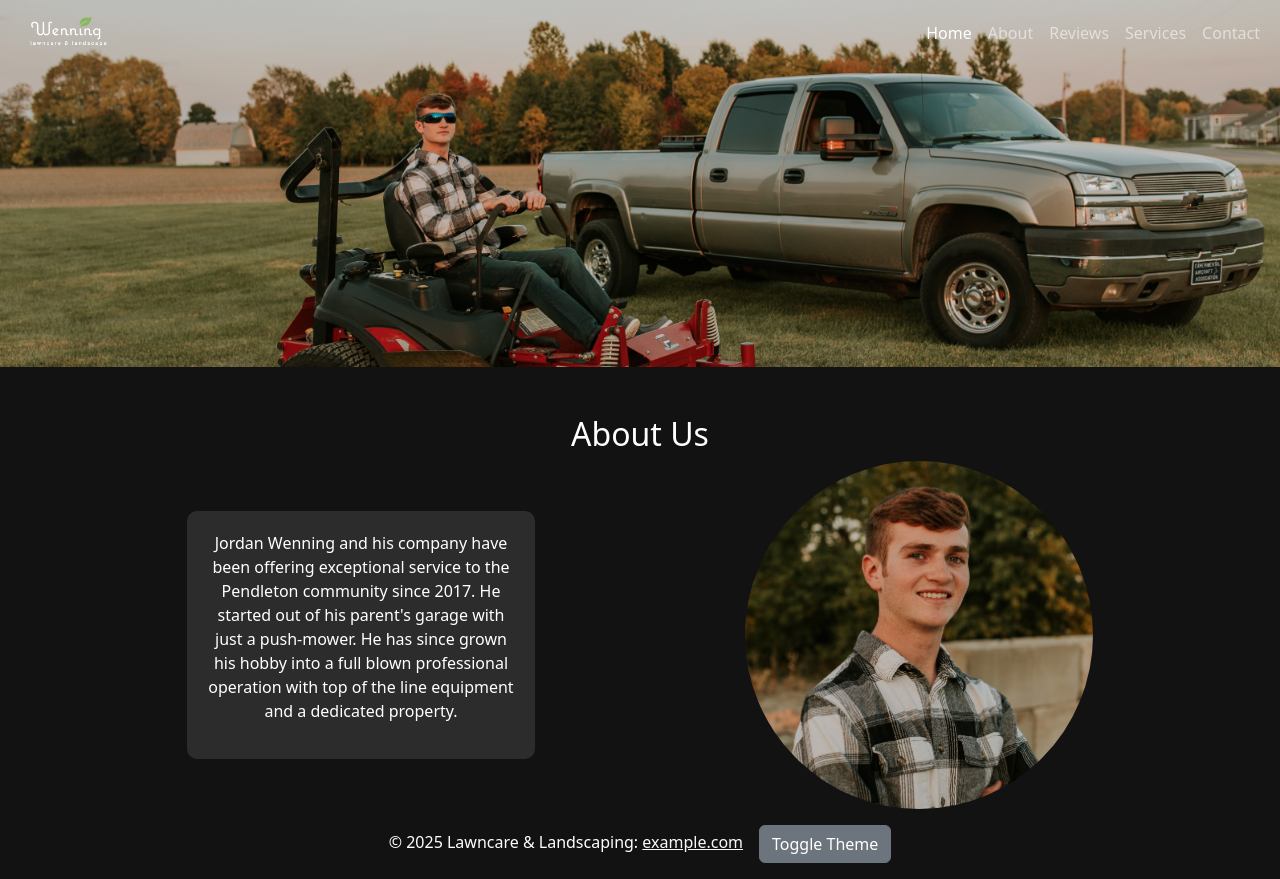
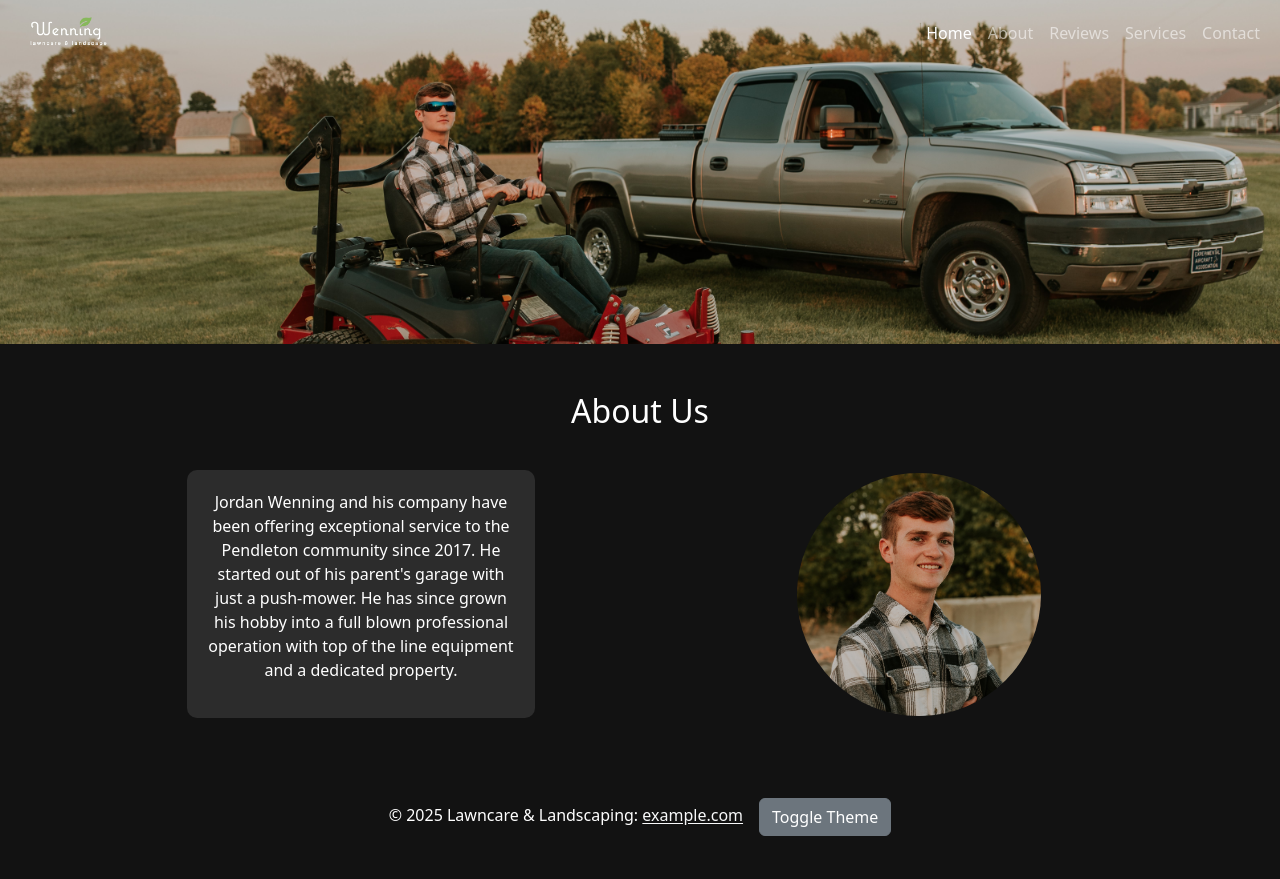
Before and after one commit to alexanderhunterking/wenning-lawncare, a Vue app: page / in a window 1280 px wide. After the commit the page ends 852 px from the top, so only its background shows below. Built offline with nearby package versions, Linux system fonts and the light colour scheme.

Commit message:
banner now crops in as the page gets smaller

```diff
--- a/src/App.vue
+++ b/src/App.vue
@@ -4,21 +4,21 @@
     <div class="banner">
       <img :src="bannerImage" alt="Banner" class="banner-image">
     </div>
-    <div class="container mt-5">
-      <div class="row">
+    <div class="container mt-5 mb-5">
+      <div class="row mb-3">
         <div class="col-12 text-center">
           <h2>About Us</h2>
         </div>
       </div>
       <div class="container about-section">
         <div class="row justify-content-center align-items-center">
-          <div class="col-md-4 order-2 order-md-1 text-center about-text">
+          <div class="col-md-4 order-2 order-md-1 text-center about-text my-3">
             <div :class="['text-box', theme]">
               <p>Jordan Wenning and his company have been offering exceptional service to the Pendleton community since 2017. He started out of his parent's garage with just a push-mower. He has since grown his hobby into a full blown professional operation with top of the line equipment and a dedicated property.</p>
             </div>
           </div>
           <div class="col-md-2 order-3 order-md-2"></div>
-          <div class="col-md-4 text-center order-1 order-md-3">
+          <div class="col-md-4 text-center order-1 order-md-3 my-3">
             <img :src="aboutImage" alt="Jordan Wenning" class="about-image">
           </div>
         </div>
@@ -83,13 +83,15 @@ body.dark-mode {
 
 .banner {
   width: 100%;
-  height: auto;
+  height: 400px; /* Set a fixed height for the banner */
   margin-top: -56px; /* Adjust based on the height of the navbar */
+  overflow: hidden;
 }
 
 .banner-image {
   width: 100%;
-  height: auto;
+  height: 100%;
+  object-fit: cover;
 }
 
 .about-section {
@@ -118,14 +120,14 @@ body.dark-mode {
 }
 
 .about-image {
-  width: 100%;
+  width: 70%;
   height: auto;
   border-radius: 50%;
 }
 
 @media (max-width: 768px) {
   .about-image {
-    width: 70%;
+    width: 50%;
   }
 }
 </style>
```
